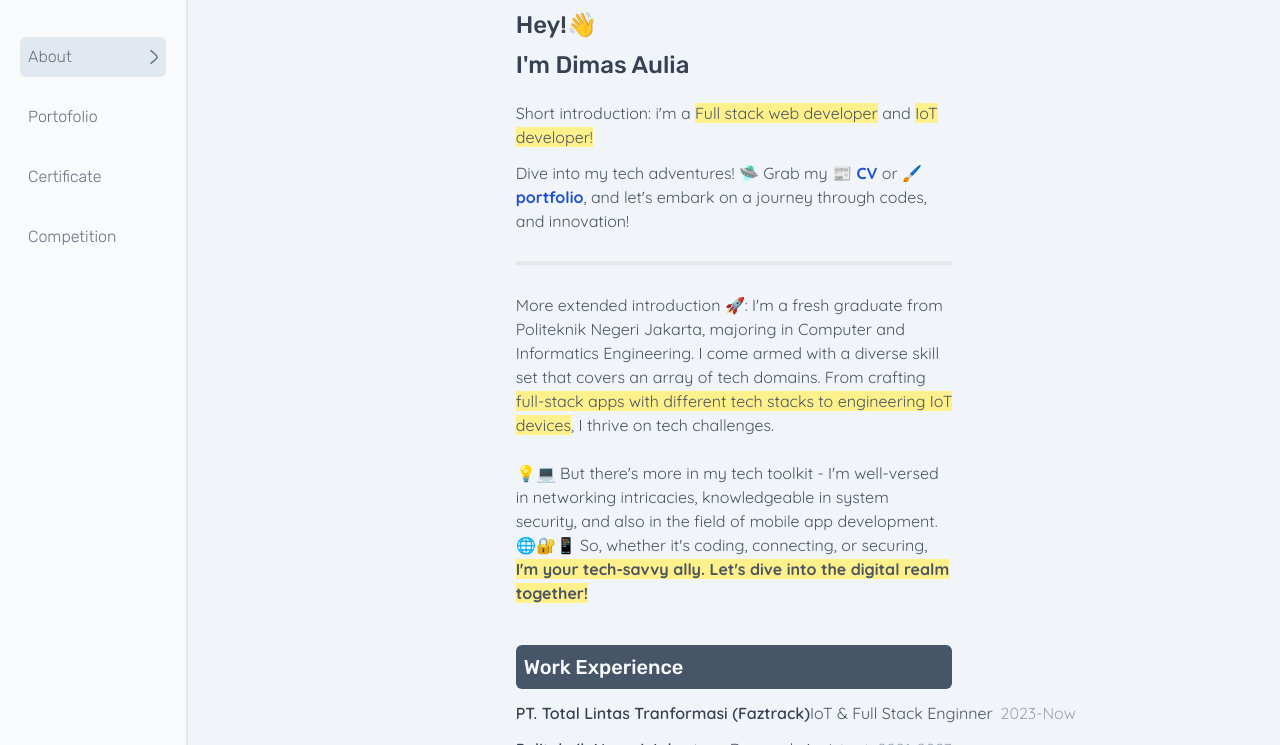
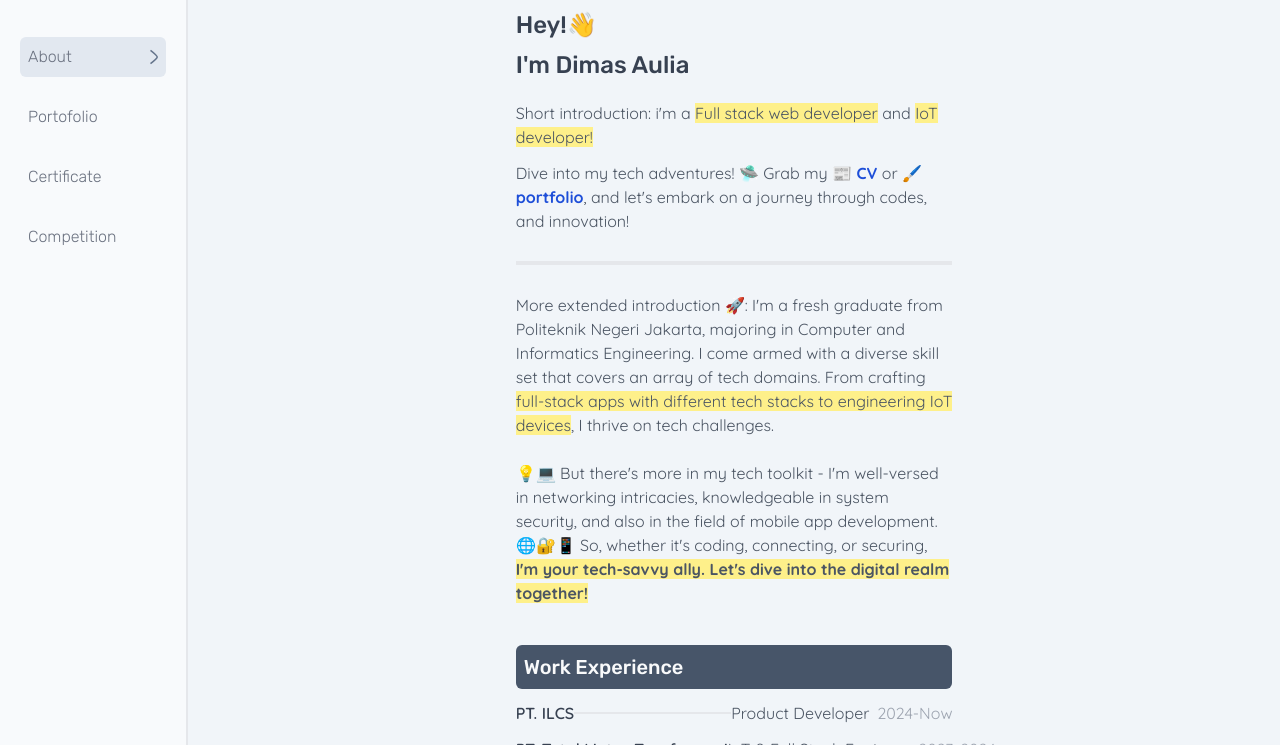
Before and after one commit to dimasaulia/dimasaulia.github.io, a website: page index.html in a window 1280 px wide. Shown: the part 55-800 px from the top of the page. Drawn offline with Linux system fonts and the light colour scheme.

Commit message:
dimas(add): new working expereince

```diff
--- a/index.html
+++ b/index.html
@@ -146,15 +146,28 @@
                 <a
                     class="text-gray-700 flex flex-col md:flex-row items-start md:items-center cursor-pointer mb-3 hover:text-violet-800"
                 >
+                    <span class="flex-none font-semibold">PT. ILCS</span
+                    >
+                    <span class="border-b-2 border-gray-200 w-full"></span>
+                    <span class="flex-none text-end me-2 text-gray-600">
+                        Product Developer
+                    </span>
+                    <span class="flex-none text-end text-gray-400">
+                        2024-Now
+                    </span>
+                </a>
+                <a
+                    class="text-gray-700 flex flex-col md:flex-row items-start md:items-center cursor-pointer mb-3 hover:text-violet-800"
+                >
                     <span class="flex-none font-semibold"
-                        >PT. Total Lintas Tranformasi (Faztrack)</span
+                        >PT. Total Lintas Tranformasi</span
                     >
                     <span class="border-b-2 border-gray-200 w-full"></span>
                     <span class="flex-none text-end me-2 text-gray-600">
                         IoT & Full Stack Enginner
                     </span>
                     <span class="flex-none text-end text-gray-400">
-                        2023-Now
+                        2023-2024
                     </span>
                 </a>
                 <a
```
